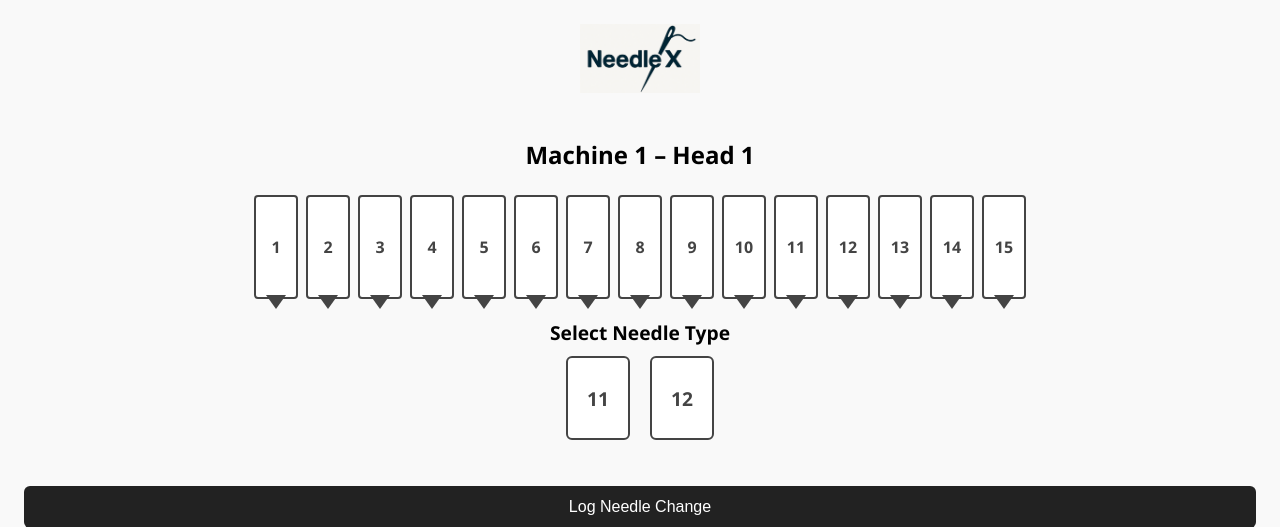
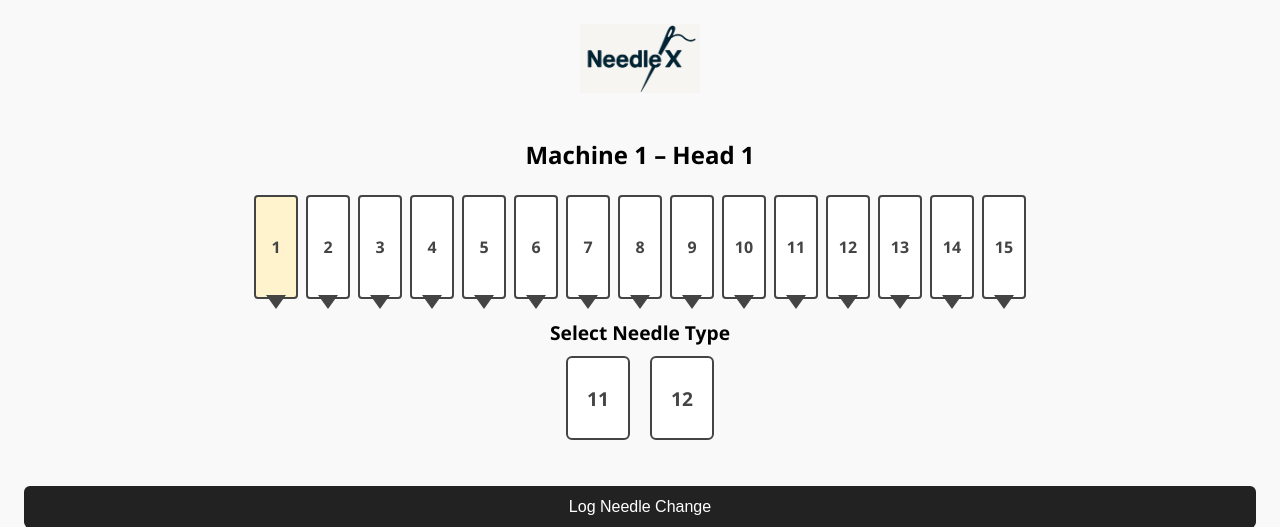
Before and after one commit to gigtarget/needlex, a Flask app: page /head/1/1 in a window 1280 px wide. Shown: the top 527 px of the page. Run offline with Flask 3, Linux system fonts and the light colour scheme; tables that the repository leaves empty hold one stand-in row (values such as "Sample post").

Commit message:
Update head_view.html

```diff
--- a/app/templates/head_view.html
+++ b/app/templates/head_view.html
@@ -47,6 +47,7 @@
       justify-content: center;
       font-weight: bold;
       color: #444;
+      transition: background 0.3s ease;
     }
 
     .needle::after {
@@ -65,6 +66,10 @@
       background-color: #2ecc71;
       border-color: #2ecc71;
       color: white;
+    }
+
+    .needle.stale {
+      background-color: #fff3cd; /* same yellow as list */
     }
 
     .type-buttons {
@@ -135,7 +140,9 @@
   <form method="POST">
     <div class="needle-grid">
       {% for i in range(1, 16) %}
-        <div class="needle" data-id="{{ i }}">{{ i }}</div>
+        {% set log = last_change_dict.get(i) %}
+        {% set is_stale = log and (now - log.timestamp).days > 10 %}
+        <div class="needle {% if is_stale %}stale{% endif %}" data-id="{{ i }}">{{ i }}</div>
       {% endfor %}
     </div>
 
```
